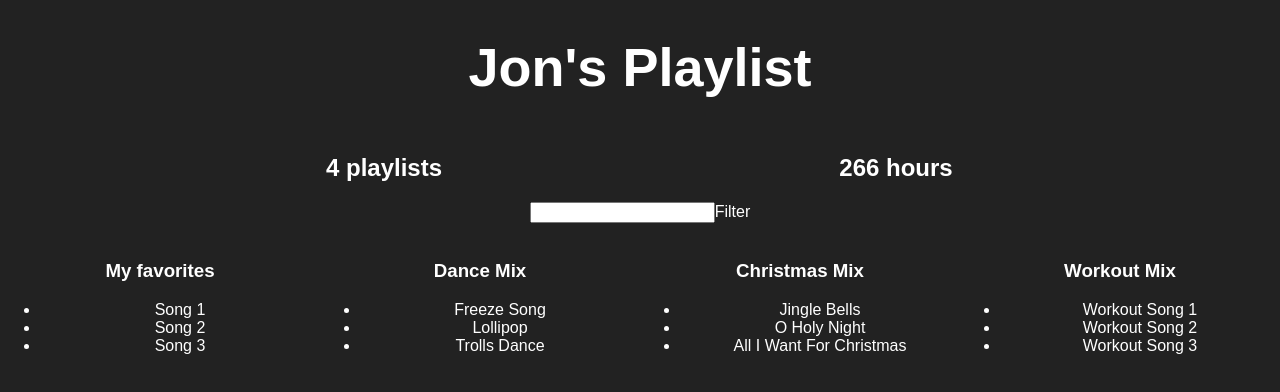
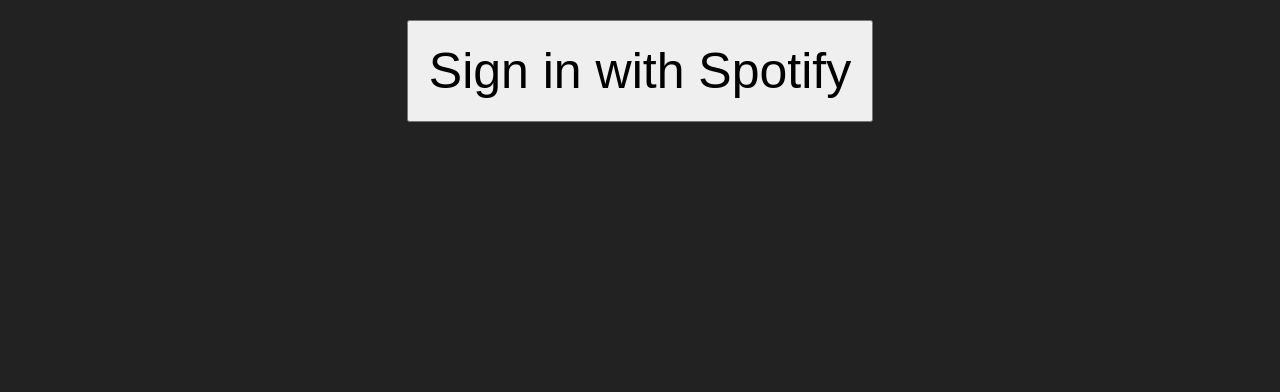
Before and after one commit to middleton-jd/better-playlists-react-app, a React (Create React App) app: page / in a window 1280 px wide. Shown: the top 392 px of the page. Built offline with nearby package versions, Linux system fonts and the light colour scheme.

Commit message:
Set up toto pull info from Spotify API

```diff
--- a/package.json
+++ b/package.json
@@ -3,6 +3,7 @@
   "version": "0.1.0",
   "private": true,
   "dependencies": {
+    "query-string": "^5.0.1",
     "react": "^16.2.0",
     "react-dom": "^16.2.0",
     "react-scripts": "1.1.0"
--- a/src/App.js
+++ b/src/App.js
@@ -1,19 +1,15 @@
 import React, { Component } from 'react';
-import logo from './logo.svg';
 import './App.css';
+import queryString from 'query-string';
 
-let defaultTextColor = '#fff';
 let defaultStyle = {
-  color: defaultTextColor
+  color: '#fff'
 };
+
 let fakeServerData = {
   user: {
     name: 'Jon',
     playlists: [
-      {
-        name: 'My favorites',
-        songs: [{name:'Song 1', duration: 1345}, {name:'Song 2', duration: 1236}, {name:'Song 3', duration: 1405}]
-      },
       {
         name: 'Dance Mix',
         songs: [{name:'Freeze Song', duration: 1345}, {name:'Lollipop', duration: 1236}, {name:'Trolls Dance', duration: 1405}]
@@ -21,10 +17,6 @@
       {
         name: 'Christmas Mix',
         songs: [{name:'Jingle Bells', duration: 1345}, {name:'O Holy Night', duration: 1236}, {name:'All I Want For Christmas', duration: 1405}]
-      },
-      {
-        name: 'Workout Mix',
-        songs: [{name:'Workout Song 1', duration: 1345}, {name:'Workout Song 2', duration: 1236}, {name:'Workout Song 3', duration: 1405}]
       }
     ]
   }
@@ -74,7 +66,7 @@
     let playlist = this.props.playlist
     return (
       <div style={{...defaultStyle, display: 'inline-block', width: "25%"}}>
-        <img/>
+        <img src={playlist.imageUrl} style={{width: '60px'}}/>
         <h3>{playlist.name} </h3>
         <ul>
           {playlist.songs.map(song =>
@@ -95,35 +87,66 @@
     }
   }
   componentDidMount() {
-    setTimeout(() => { //setTimeout is used to simulate how react would act. using arrow function
-    this.setState({serverData: fakeServerData});
-    }, 1000);
+    let parsed = queryString.parse(window.location.search);
+    let accessToken = parsed.access_token;
+    if (!accessToken)
+      return;
+    fetch('https://api.spotify.com/v1/me', {
+      headers: {'Authorization': 'Bearer ' + accessToken}
+    }).then(response => response.json())
+    .then(data => this.setState({     //=> console.log(data)
+      user: {
+        name: data.display_name
+      }
+    }))
+
+    fetch('https://api.spotify.com/v1/me/playlists', {
+      headers: {'Authorization': 'Bearer ' + accessToken}
+    }).then(response => response.json())
+    .then(data => this.setState({
+      playlists: data.items.map(item => {
+        console.log(data.items)
+        return {
+          name: item.name,
+          imageUrl: item.images[0].url,
+          songs: []
+        }
+    })
+    }))
+
   }
   render() {
-    let playlistToRender = this.state.serverData.user ? this.state.serverData.user.playlists
-      .filter(playlist =>
-        playlist.name.toLowerCase().includes(
-          this.state.filterString.toLowerCase())
-    ) : []
-    let name = 'Jon'
-    let color = '#FF1212'
-    let headerStyle = {color: color, 'font-size': '50px'}
+    let playlistToRender =
+      this.state.user &&
+      this.state.playlists
+        ? this.state.playlists.filter(playlist =>
+          playlist.name.toLowerCase().includes(
+            this.state.filterString.toLowerCase()))
+        : []
+    // let name = 'Jon'
+    // let color = '#FF1212'
+    // let headerStyle = {color: color, 'font-size': '50px'}
     return (
       <div className="App">
-        {this.state.serverData.user ? //the question mark is a turnery operator to create a loading dialog
+        {this.state.user ? //the question mark is a turnery operator to create a loading dialog
         <div>
           <h1 style={{...defaultStyle, 'font-size': '54px'}}>
-            {this.state.serverData.user.name}'s Playlist
+            {this.state.user.name}'s Playlists
           </h1>
-          <PlaylistCounter playlists= {playlistToRender}/>
-          <HoursCounter playlists= {playlistToRender}/>
+          <PlaylistCounter playlists={playlistToRender}/>
+          <HoursCounter playlists={playlistToRender}/>
           <Filter onTextChange={text => {
-            this.setState({filterString: text})
-          }}/>
+              this.setState({filterString: text})
+            }}/>
           {playlistToRender.map(playlist =>  //Map - Using to transform one array to another object array
             <Playlist playlist={playlist}/>
           )}
-        </div> : <h1 style={defaultStyle}>Loading...</h1>
+        </div> : <button onClick={() => {
+            window.location = window.location.href.includes('localhost')
+              ? 'http://localhost:8888/login'
+              : 'https://better-playlists-backend-jm.herokuapp.com/login' }
+          }
+          style={{padding: '20px', 'font-size': '50px', 'margin-top': '20px'}}>Sign in with Spotify</button>
         }
       </div>
     );
```
Also changed, not shown: 1 other file (tests, documents, lock files or other folders).
